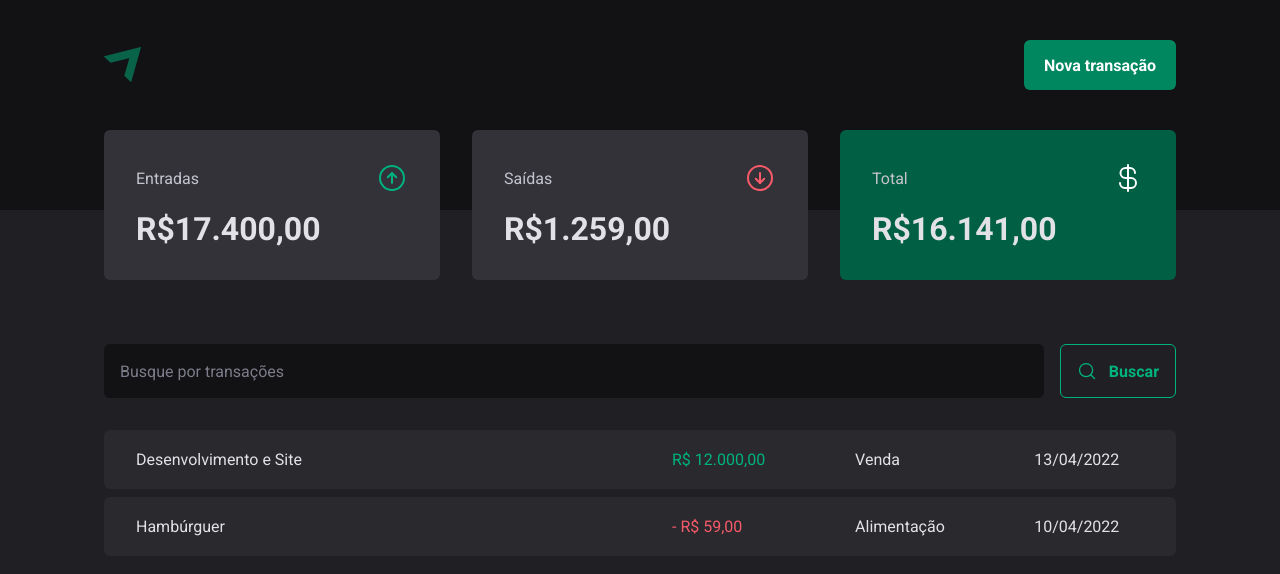
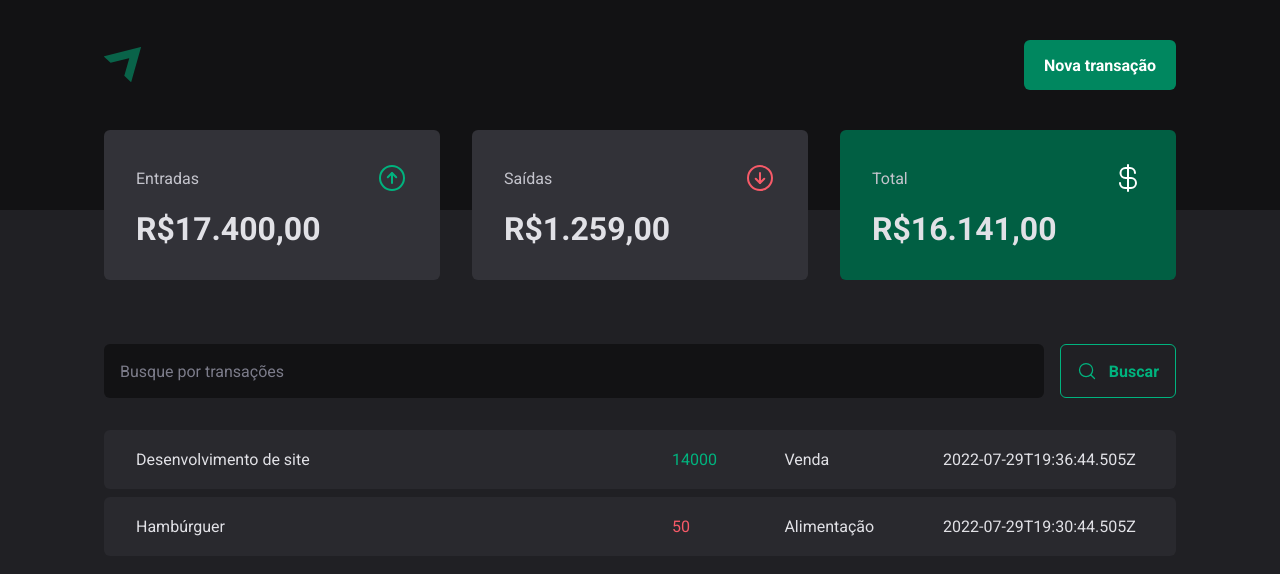
Before and after one commit to YasminFerrariDias/03-dt-money, a React (Vite) app: page / in a window 1280 px wide. Shown: the top 574 px of the page. Built offline with nearby package versions, Linux system fonts and the light colour scheme; data requests are answered from the project's data file.

Commit message:
Realizando requisição HTTP

```diff
--- a/server.json
+++ b/server.json
@@ -1,12 +1,12 @@
 {
-  "transations": [
+  "transactions": [
     {
       "id": 1,
       "description": "Desenvolvimento de site",
       "type": "income",
       "category": "Venda",
       "price": 14000,
-      "createAt": "2022-07-29T19:36:44.505Z"
+      "createdAt": "2022-07-29T19:36:44.505Z"
     },
     {
       "id": 2,
@@ -14,7 +14,7 @@
       "type": "outcome",
       "category": "Alimentação",
       "price": 50,
-      "createAt": "2022-07-29T19:30:44.505Z"
+      "createdAt": "2022-07-29T19:30:44.505Z"
     }
   ]
 }
--- a/src/pages/Transactions/index.tsx
+++ b/src/pages/Transactions/index.tsx
@@ -1,9 +1,33 @@
+import { useEffect, useState } from "react";
 import { Header } from "../../components/Header";
 import { Searchform } from "../../components/SearchForm";
 import { Summary } from "../../components/Summary";
 import { PriceHighlight, TransactionsContainer, TransactionsTable } from "./styles";
 
+interface Transaction {
+  id: number;
+  description: string;
+  type: 'income' | 'outcome';
+  price: number;
+  category: string;
+  createdAt: string;
+}
+
 export function Transactions() {
+  const [transactions, setTransactions] = useState<Transaction[]>([])
+
+  async function loadTransactions() {
+    const response = await fetch('http://localhost:3333/transactions')
+    const data = await response.json();
+
+    setTransactions(data)
+  }
+
+  useEffect(() => {
+    // eslint-disable-next-line react-hooks/set-state-in-effect
+    loadTransactions();
+  }, [])
+
   return (
     <div>
       <Header />
@@ -14,22 +38,18 @@
 
         <TransactionsTable>
           <tbody>
-            <tr>
-              <td width="50%">Desenvolvimento e Site</td>
-              <td>
-                <PriceHighlight variant='income'>R$ 12.000,00</PriceHighlight>
-              </td>
-              <td>Venda</td>
-              <td>13/04/2022</td>
-            </tr>
-            <tr>
-              <td width="50%">Hambúrguer</td>
-              <td>
-                <PriceHighlight variant='outcome'>- R$ 59,00</PriceHighlight>
-              </td>
-              <td>Alimentação</td>
-              <td>10/04/2022</td>
-            </tr>
+            {transactions.map(transaction => {
+              return (
+                <tr key={transaction.id}>
+                  <td width="50%">{transaction.description}</td>
+                  <td>
+                    <PriceHighlight variant={transaction.type}>{transaction.price}</PriceHighlight>
+                  </td>
+                  <td>{transaction.category}</td>
+                  <td>{transaction.createdAt}</td>
+                </tr>
+              )
+            })}
           </tbody>
         </TransactionsTable>
       </TransactionsContainer>
```
